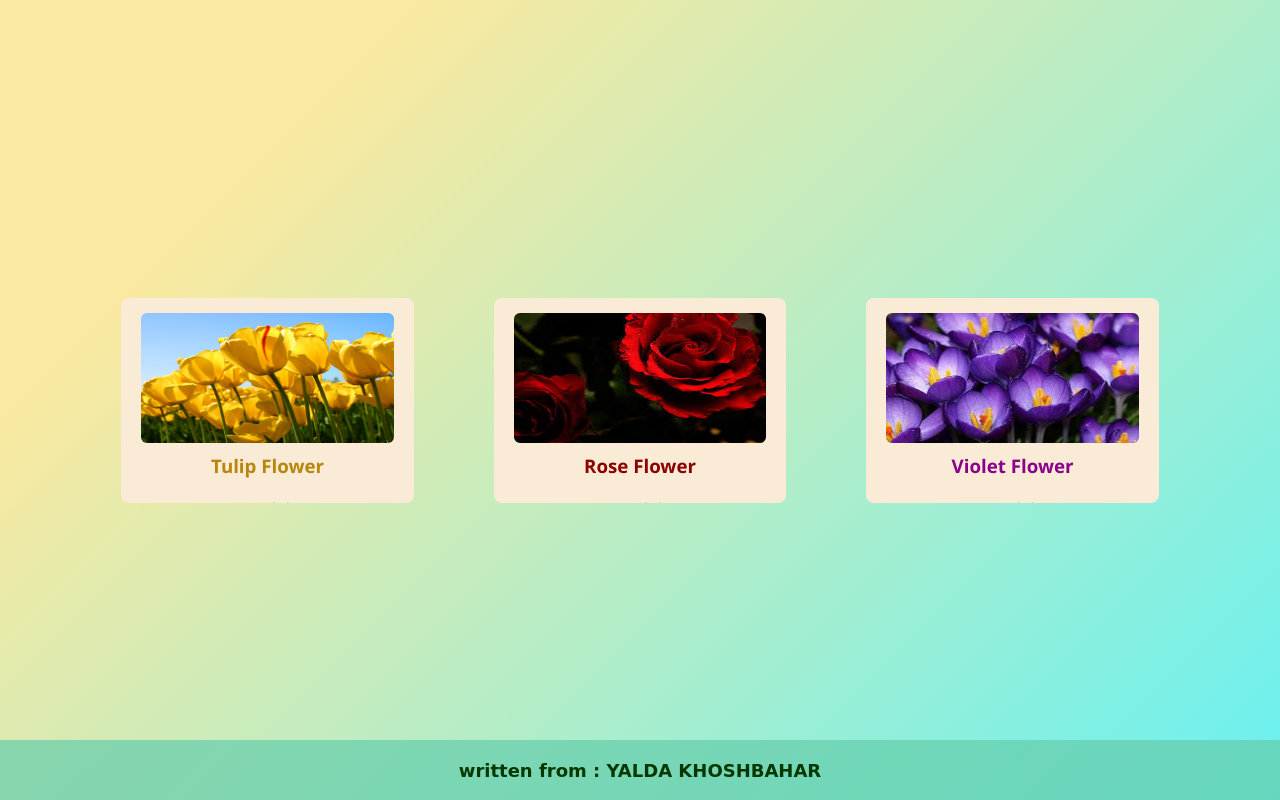
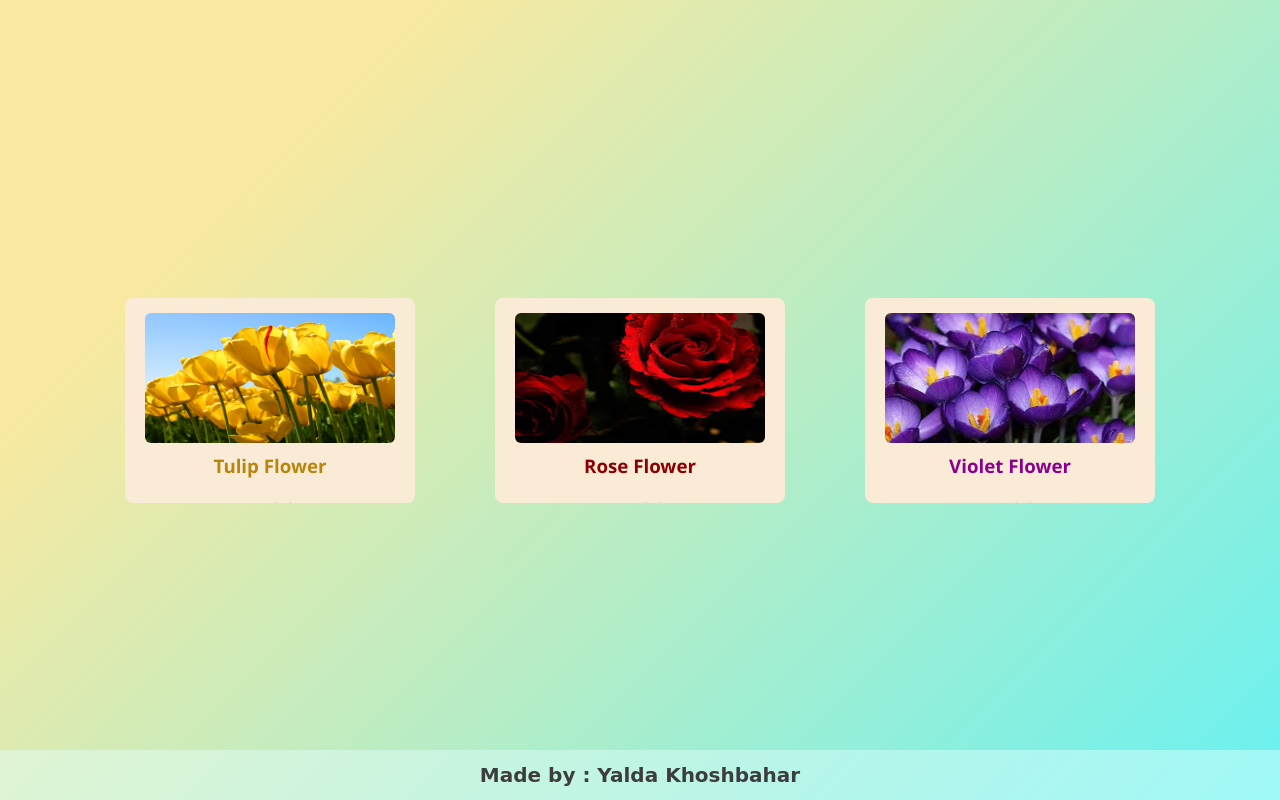
Before and after one commit to Yalda-Khoshbahar/Cards-hover-style, a plain HTML site: page index.html in a window 1280 px wide. Drawn offline with Linux system fonts and the light colour scheme.

Commit message:
Update files

```diff
--- a/css/style.css
+++ b/css/style.css
@@ -3,20 +3,27 @@
     padding: 0;
 }
 
+html {
+    min-height: 100%;
+}
+
 body {
+    min-height: 100vh;
     background: linear-gradient(135deg, #FAE9A0 20%, #69F1F1);
     font-family: 'Segoe UI', Tahoma, Geneva, Verdana, sans-serif;
+    display: flex;
+    justify-content: center;
+    align-items: center;
 }
 
 .cards-box {
-    width: 100vw;
-    height: 100vh;
     display: flex;
     flex-wrap: wrap;
     flex-direction: row;
     justify-content: center;
     align-items: center;
     gap: 80px;
+    padding: 60px 0;
 }
 
 .card {
@@ -51,7 +58,7 @@ body {
 
 :is(p, a) {
     /* display: none; */
-    transition: all 0.5s ease;
+    transition: all 0.5s ease-in-out;
 }
 
 .card p {
@@ -85,14 +92,14 @@ body {
 
 .card a:hover {
     border: 1px groove transparent;
-    box-shadow: 2px 3px 12px gray;
+    box-shadow: 0 2px 12px gray;
     opacity: 0.9;
 }
 
 footer {
     width: 100%;
-    height: 60px;
-    background-color: #66cdabb6;
+    height: 50px;
+    background-color:#e3ffff70;
     position: fixed;
     bottom: 0;
     display: flex;
@@ -101,12 +108,8 @@ footer {
 }
 
 footer p {
-    color: #053800;
+    color: #3d3d3d;
     font-weight: bold;
     font-family: cursive;
-    font-size: 18px;
+    font-size: 20px;
 }
-
-footer p span {
-    text-transform: uppercase;
-}
--- a/index.html
+++ b/index.html
@@ -2,9 +2,11 @@
 <html lang="en">
     <head>
         <meta charset="UTF-8">
+        <meta http-equiv="X-UA-Compatible" content="IE=edge">
         <meta name="viewport" content="width=device-width, initial-scale=1.0">
+        <meta name="author" content="Yalda Khoshbahar">
+        <link rel="stylesheet" href="./css/style.css">
         <title>Cards Style</title>
-        <link rel="stylesheet" href="./css/style.css">
     </head>
 
     <body>
@@ -39,7 +41,7 @@
         </section>
 
         <footer>
-            <p>written from :
+            <p>Made by :
                 <span>Yalda Khoshbahar</span>
             </p>
         </footer>
```
